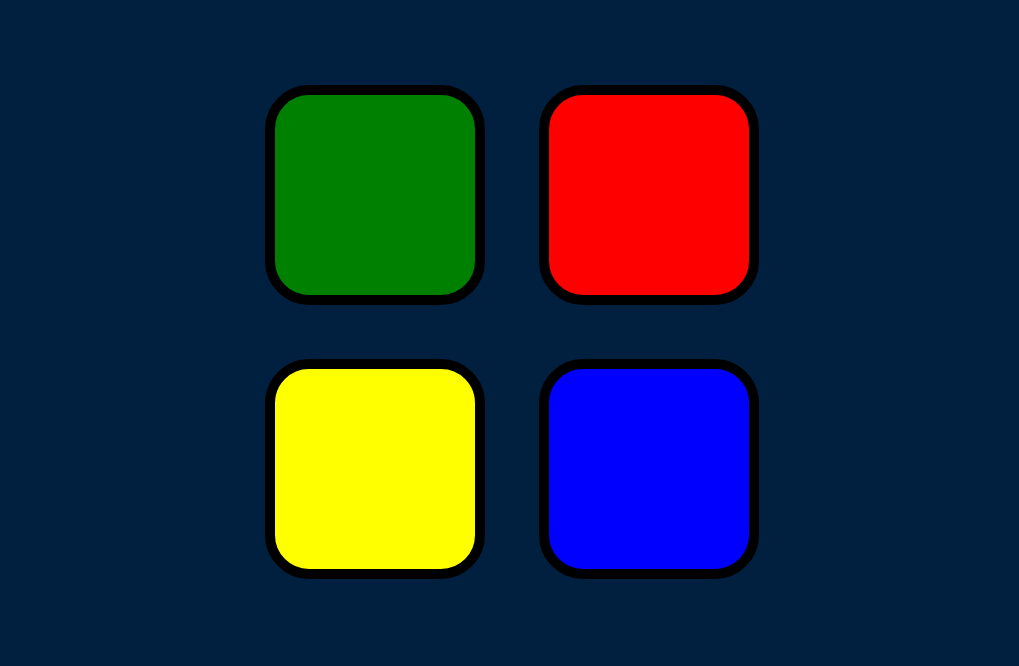
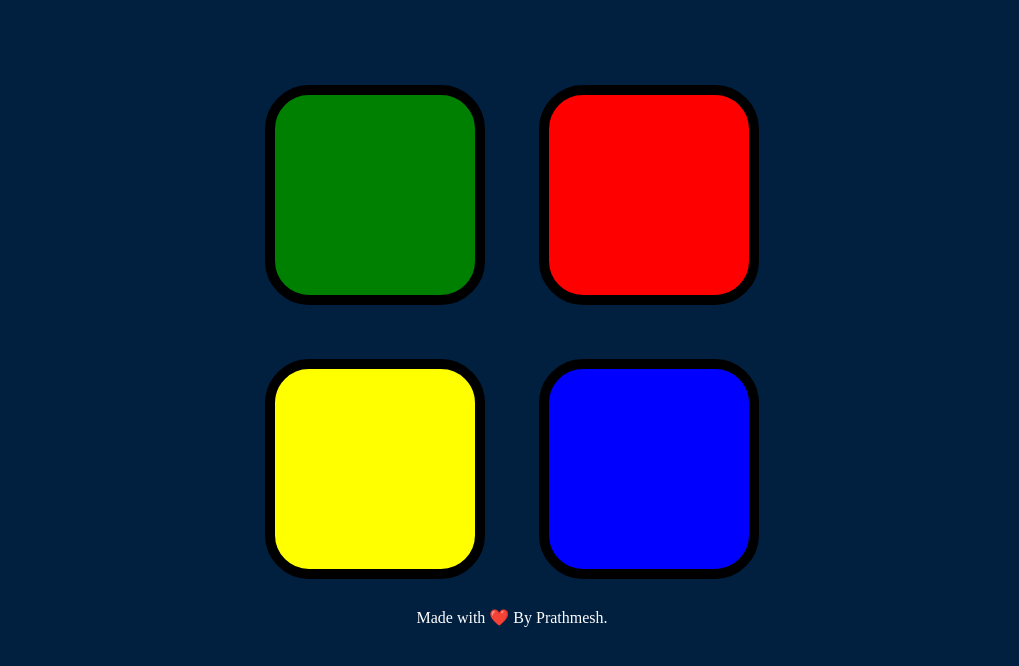
Before and after one commit to pibit200/simon_game, a plain HTML site: page index.html in a window 1280 px wide. Shown: the part 114-780 px from the top of the page, without its empty margins (128-1147 px from the left). Drawn offline with nearby package versions, Linux system fonts and the light colour scheme.

Commit message:
added footer

```diff
--- a/index.html
+++ b/index.html
@@ -41,4 +41,8 @@
 
 </body>
 
+<footer class="end">
+  Made with ❤️ By Prathmesh.
+</footer>
+
 </html>
--- a/styles.css
+++ b/styles.css
@@ -51,3 +51,7 @@ body {
   box-shadow: 0 0 20px white;
   background-color: grey;
 }
+
+.end{
+  color: white;
+}
```
